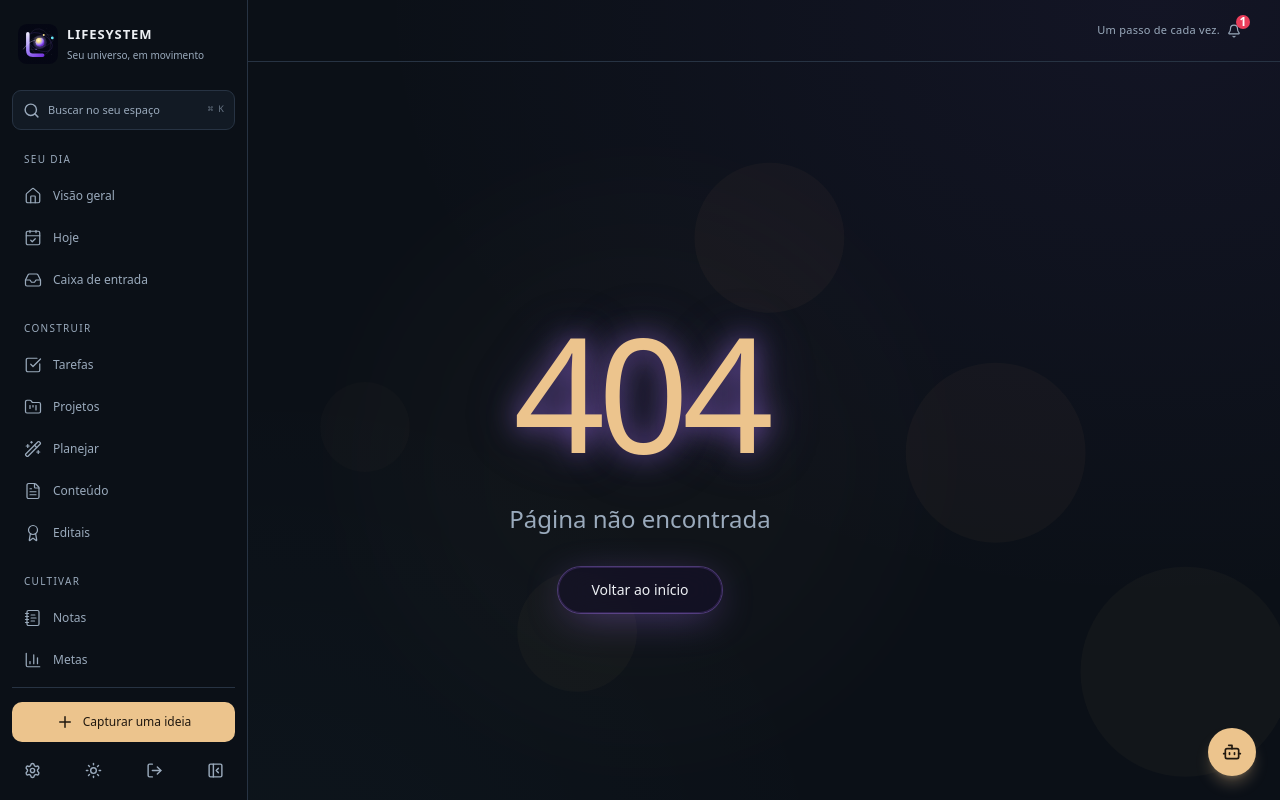
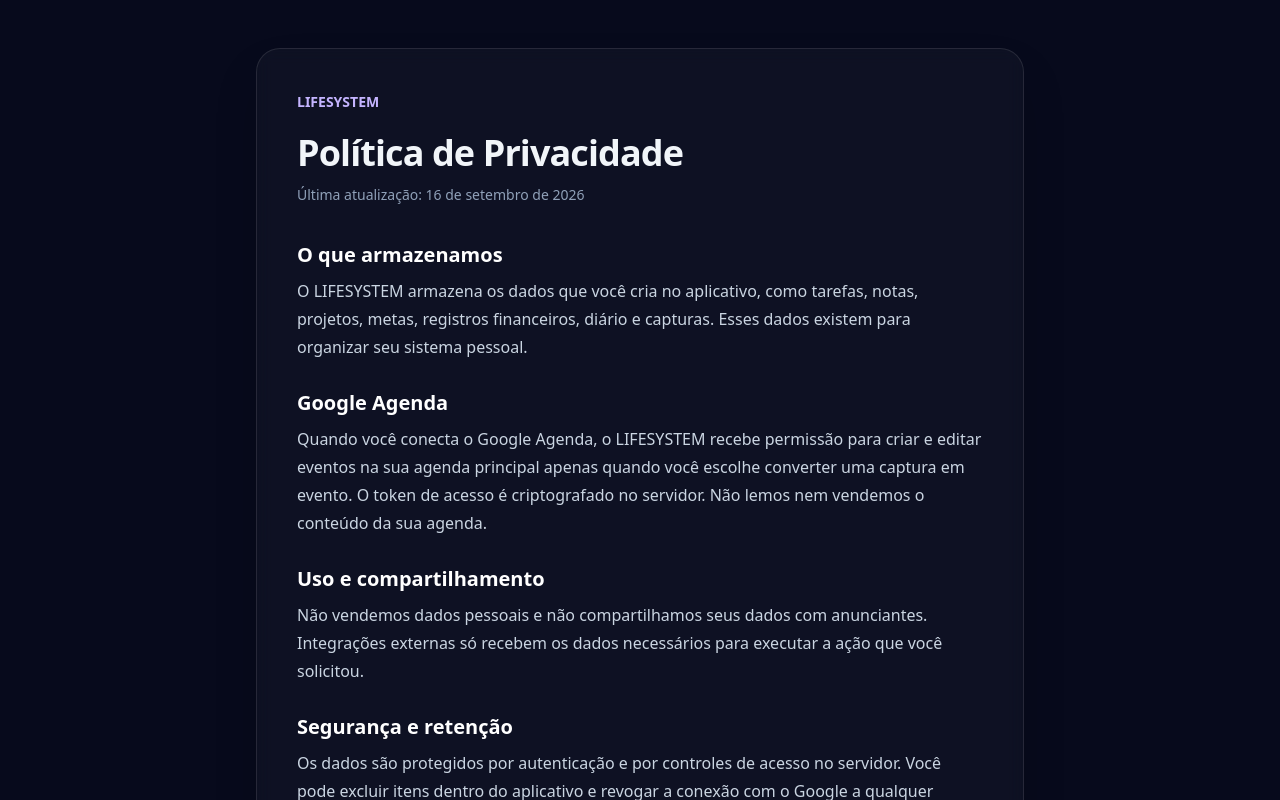
Before and after one commit to jonnyakbal/lifesystem, a Next.js app: page /privacidade in a window 1280 px wide. Before the commit this address had no page. Shown: the top 800 px of the page. Built offline with nearby package versions, Linux system fonts and the light colour scheme.

Commit message:
feat: add public privacy and terms pages

```diff
--- /dev/null
+++ b/src/app/privacidade/page.tsx
@@ -0,0 +1,27 @@
+import type { Metadata } from 'next';
+import Link from 'next/link';
+
+export const metadata: Metadata = {
+  title: 'Política de Privacidade | LIFESYSTEM',
+  description: 'Como o LIFESYSTEM trata seus dados pessoais e integrações.',
+};
+
+export default function PrivacyPage() {
+  return (
+    <main className="min-h-screen bg-[#070A1C] px-5 py-12 text-slate-100 sm:px-8">
+      <article className="mx-auto max-w-3xl rounded-3xl border border-white/10 bg-white/[0.03] p-7 shadow-2xl backdrop-blur sm:p-10">
+        <Link href="/" className="text-sm font-semibold text-violet-300 hover:text-violet-200">LIFESYSTEM</Link>
+        <h1 className="mt-5 font-display text-4xl font-bold tracking-tight">Política de Privacidade</h1>
+        <p className="mt-3 text-sm text-slate-400">Última atualização: 16 de setembro de 2026</p>
+
+        <div className="mt-9 space-y-7 leading-7 text-slate-300">
+          <section><h2 className="text-xl font-semibold text-white">O que armazenamos</h2><p className="mt-2">O LIFESYSTEM armazena os dados que você cria no aplicativo, como tarefas, notas, projetos, metas, registros financeiros, diário e capturas. Esses dados existem para organizar seu sistema pessoal.</p></section>
+          <section><h2 className="text-xl font-semibold text-white">Google Agenda</h2><p className="mt-2">Quando você conecta o Google Agenda, o LIFESYSTEM recebe permissão para criar e editar eventos na sua agenda principal apenas quando você escolhe converter uma captura em evento. O token de acesso é criptografado no servidor. Não lemos nem vendemos o conteúdo da sua agenda.</p></section>
+          <section><h2 className="text-xl font-semibold text-white">Uso e compartilhamento</h2><p className="mt-2">Não vendemos dados pessoais e não compartilhamos seus dados com anunciantes. Integrações externas só recebem os dados necessários para executar a ação que você solicitou.</p></section>
+          <section><h2 className="text-xl font-semibold text-white">Segurança e retenção</h2><p className="mt-2">Os dados são protegidos por autenticação e por controles de acesso no servidor. Você pode excluir itens dentro do aplicativo e revogar a conexão com o Google a qualquer momento nas permissões da sua Conta Google.</p></section>
+          <section><h2 className="text-xl font-semibold text-white">Contato</h2><p className="mt-2">Para dúvidas sobre privacidade ou solicitação de exclusão, entre em contato pelo e-mail <a className="text-violet-300 hover:text-violet-200" href="mailto:jonnyakbal@gmail.com">jonnyakbal@gmail.com</a>.</p></section>
+        </div>
+      </article>
+    </main>
+  );
+}
--- /dev/null
+++ b/src/app/termos/page.tsx
@@ -0,0 +1,27 @@
+import type { Metadata } from 'next';
+import Link from 'next/link';
+
+export const metadata: Metadata = {
+  title: 'Termos de Serviço | LIFESYSTEM',
+  description: 'Termos de uso do LIFESYSTEM.',
+};
+
+export default function TermsPage() {
+  return (
+    <main className="min-h-screen bg-[#070A1C] px-5 py-12 text-slate-100 sm:px-8">
+      <article className="mx-auto max-w-3xl rounded-3xl border border-white/10 bg-white/[0.03] p-7 shadow-2xl backdrop-blur sm:p-10">
+        <Link href="/" className="text-sm font-semibold text-violet-300 hover:text-violet-200">LIFESYSTEM</Link>
+        <h1 className="mt-5 font-display text-4xl font-bold tracking-tight">Termos de Serviço</h1>
+        <p className="mt-3 text-sm text-slate-400">Última atualização: 16 de setembro de 2026</p>
+
+        <div className="mt-9 space-y-7 leading-7 text-slate-300">
+          <section><h2 className="text-xl font-semibold text-white">Uso do serviço</h2><p className="mt-2">O LIFESYSTEM é uma ferramenta pessoal de organização. Você é responsável pelos dados que cria, pelas decisões tomadas a partir deles e pela segurança das credenciais de acesso à sua instância.</p></section>
+          <section><h2 className="text-xl font-semibold text-white">Integrações</h2><p className="mt-2">Integrações como Google Agenda dependem da sua autorização e das políticas do serviço integrado. Você pode revogar esse acesso a qualquer momento pela sua Conta Google.</p></section>
+          <section><h2 className="text-xl font-semibold text-white">Disponibilidade</h2><p className="mt-2">Buscamos manter o serviço disponível e seguro, mas integrações externas, rede e provedores de infraestrutura podem afetar o funcionamento temporariamente.</p></section>
+          <section><h2 className="text-xl font-semibold text-white">Alterações</h2><p className="mt-2">Podemos atualizar estes termos para refletir melhorias no produto ou mudanças legais. A versão atual estará sempre disponível nesta página.</p></section>
+          <section><h2 className="text-xl font-semibold text-white">Contato</h2><p className="mt-2">Fale com a equipe pelo e-mail <a className="text-violet-300 hover:text-violet-200" href="mailto:jonnyakbal@gmail.com">jonnyakbal@gmail.com</a>.</p></section>
+        </div>
+      </article>
+    </main>
+  );
+}
--- a/src/components/layout/chrome-gate.tsx
+++ b/src/components/layout/chrome-gate.tsx
@@ -13,7 +13,7 @@
 export function ChromeGate({ children }: { children: React.ReactNode }) {
   const pathname = usePathname();
   const [collapsed, setCollapsed] = useState(false);
-  if (pathname === '/login') {
+  if (pathname === '/login' || pathname === '/privacidade' || pathname === '/termos') {
     return <>{children}</>;
   }
 
--- a/src/proxy.ts
+++ b/src/proxy.ts
@@ -8,7 +8,7 @@
 // /api/mcp does its own Bearer-token auth (see src/app/api/mcp/route.ts) —
 // it's called by external agents with no browser session, so the cookie
 // gate below doesn't apply to it.
-const PUBLIC_PATHS = ['/login', '/api/login', '/api/mcp', '/api/ai/v1/chat/completions', '/api/ai/v1/models'];
+const PUBLIC_PATHS = ['/login', '/privacidade', '/termos', '/api/login', '/api/mcp', '/api/ai/v1/chat/completions', '/api/ai/v1/models'];
 
 export async function proxy(request: NextRequest) {
   if (process.env.NODE_ENV !== 'production') {
```
